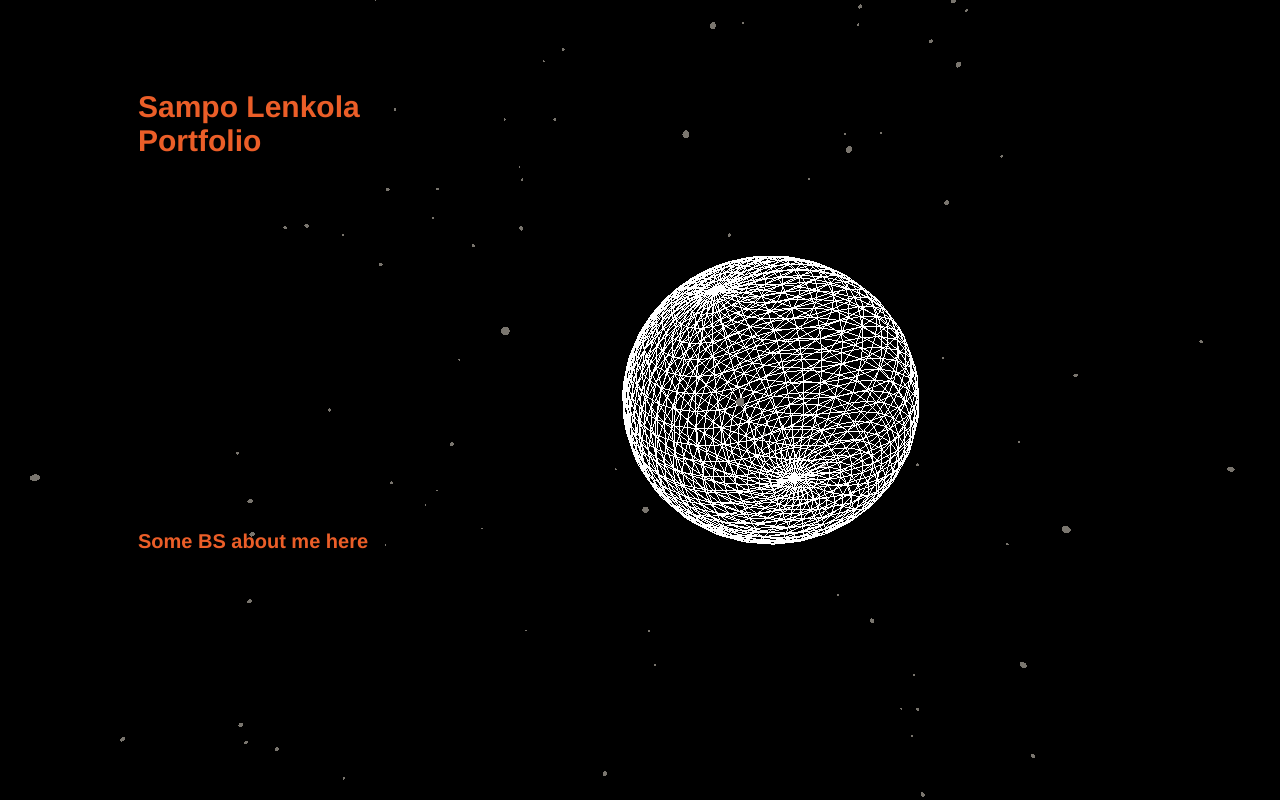
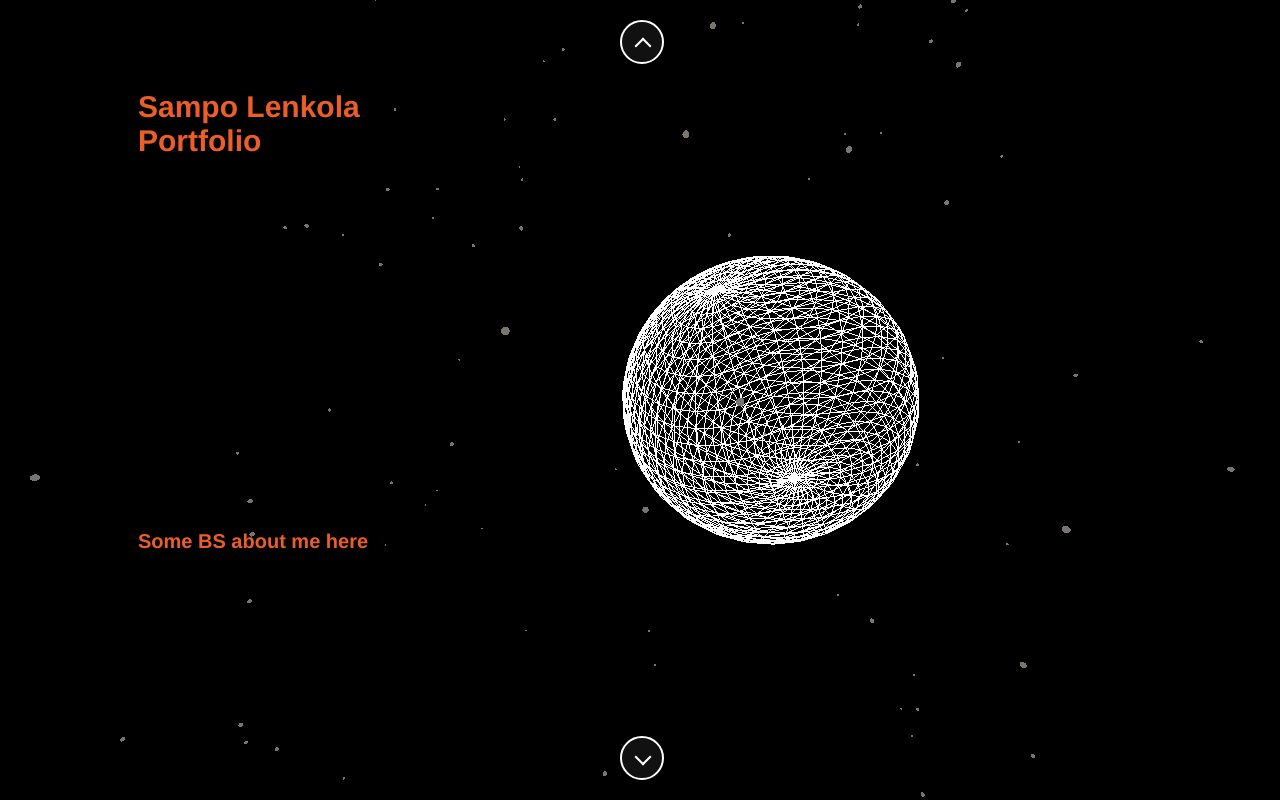
Before and after one commit to Sambba23/Portfolio, a website built with Vite: page portfolio/index.html in a window 1280 px wide. Built offline with nearby package versions, Linux system fonts and the light colour scheme; animation ran at ten frames a second.

Commit message:
Added arrows on top and bottom

```diff
--- /dev/null
+++ b/portfolio/css/arrows.css
@@ -0,0 +1,70 @@
+:root {
+    --btn-size: 40px;
+    --btn-arrowsize: 10px; /* Assuming $btn-size / 4 */
+    --btn-color: white;
+    --btn-bg: #111;
+    --btn-border: white;
+    --btn-hover-color: #111;
+    --btn-bg-hover: white;
+    --btn-hover-border-color: white;
+  }
+
+  body {
+    background: #111;
+  }
+
+  .arrowbtn {
+    position: absolute;
+    width: var(--btn-size);
+    height: var(--btn-size);
+    background: var(--btn-bg);
+    border: 2px solid var(--btn-border);
+    border-radius: var(--btn-size);
+    color: var(--btn-color);
+    cursor: pointer;
+    left: 50%;
+    line-height: var(--btn-size);
+    margin-left: calc(var(--btn-size) / -2);
+    transition: all 0.25s ease-in-out;
+  }
+
+  .arrowbtn:hover {
+    background: var(--btn-bg-hover);
+    border-color: var(--btn-hover-border-color);
+    color: var(--btn-hover-color);
+  }
+
+  .arrowbtn-up,
+  .arrowbtn-down {
+    &:after {
+      position: absolute;
+      display: inline-block;
+      content: "";
+      width: var(--btn-arrowsize);
+      height: var(--btn-arrowsize);
+      top: 50%;
+      left: 50%;
+    }
+  }
+
+  .arrowbtn-up {
+    top: 20px;
+    &:after {
+      margin-left: calc(var(--btn-arrowsize) * -0.5);
+      margin-top: calc(var(--btn-arrowsize) * -0.25);
+      border-top: 2px solid;
+      border-left: 2px solid;
+      transform: rotateZ(45deg);
+    }
+  }
+
+  .arrowbtn-down {
+    bottom: 20px;
+    &:after {
+      margin-left: calc(var(--btn-arrowsize) * -0.5);
+      margin-top: calc(var(--btn-arrowsize) * -0.75);
+      border-bottom: 2px solid;
+      border-right: 2px solid;
+      transform: rotateZ(45deg);
+    }
+  }
--- a/portfolio/css/style.css
+++ b/portfolio/css/style.css
@@ -39,6 +39,8 @@ canvas {
   transform: none;
   animation: fadeInSlideUp 1s ease-out forwards;
 }
+
+
 @keyframes fadeInSlideUp {
   from {
       opacity: 0;
--- a/portfolio/index.html
+++ b/portfolio/index.html
@@ -7,12 +7,15 @@
     <title>Sampo Lenkola</title>
     <link rel="stylesheet" href="./css/variables.css">
     <link rel="stylesheet" href="./css/style.css">
+    <link rel="stylesheet" href="./css/arrows.css">
   </head>
   <body>
     <div id="app"></div>
     <canvas id="bg"></canvas>
     <div id="info">Sampo Lenkola<br>Portfolio</div>
     <div id="info2">Some BS about me here</div>
+    <span class="arrowbtn arrowbtn-up"></span>
+    <span class="arrowbtn arrowbtn-down"></span>
     <script type="module" src="/main.js"></script>
 
   </body>
--- a/portfolio/package.json
+++ b/portfolio/package.json
@@ -9,6 +9,6 @@
     "preview": "vite preview"
   },
   "devDependencies": {
-    "vite": "^4.4.5"
+    "vite": "^4.5.0"
   }
 }
```
Also changed, not shown: 1 other file.
